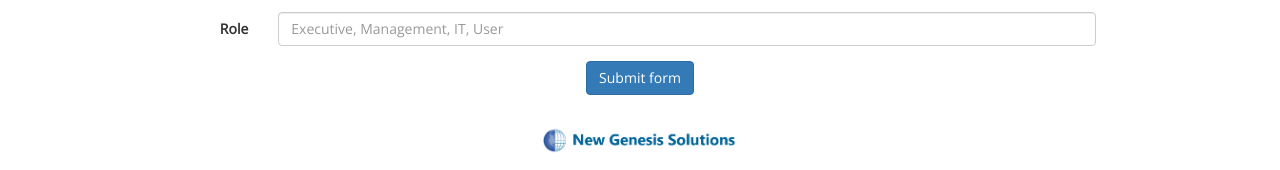
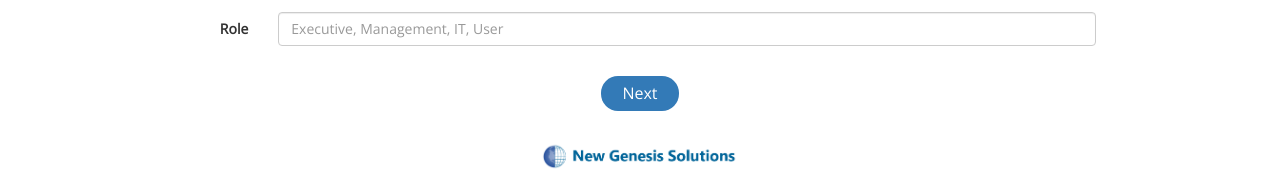
Before and after one commit to ReneeRenarde/securitySC, a plain HTML site: page index.html in a window 1280 px wide. Shown: the part 389-559 px from the top of the page. Drawn offline with nearby package versions, Linux system fonts and the light colour scheme.

Commit message:
added button and linked results page

```diff
--- a/assets/css/style.css
+++ b/assets/css/style.css
@@ -24,7 +24,7 @@
     margin: 10px;
 }
 
-#nextBtn {
+#nextBtn, #finishBtn {
     border: 1px solid transparent;
     border-radius: 17px;
     margin-top: 15px;
--- a/index.html
+++ b/index.html
@@ -66,7 +66,7 @@
                 </div>
             </div>
 
-            <button class="btn btn-primary" type="submit">Submit form</button>
+            <button class="btn btn-primary" id="nextBtn" type="submit">Next</button>
 
 
         </form>
```
Also changed, not shown: quiz.html (+3 -0 lines), results.html (added, +11 -0 lines).
